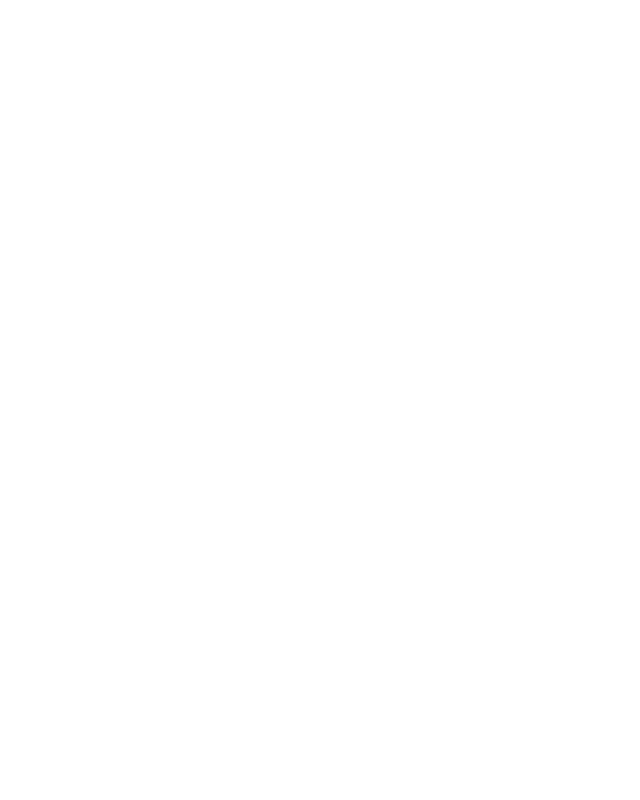
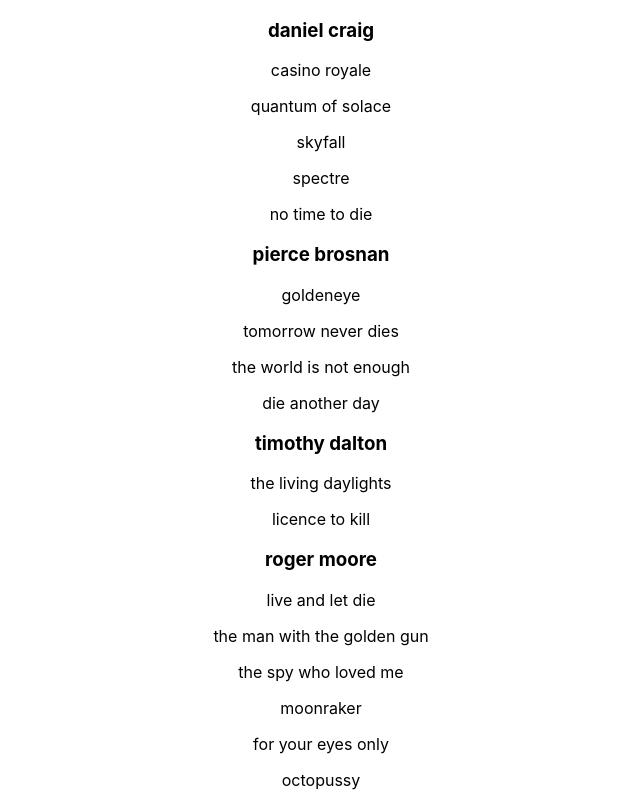
Before and after one commit to RossKeeley/tv-programme-guide, a React (Create React App) app: page / in a window 1280 px wide. Shown: the top 800 px of the page, without its empty margins (319-959 px from the left). Built offline with nearby package versions, Linux system fonts and the light colour scheme.

Commit message:
imported channel comonent in to app.js

```diff
--- a/src/App.js
+++ b/src/App.js
@@ -1,10 +1,11 @@
 import React from 'react';
+import Channel from './components/Channel';
 import './App.css';
 
 function App() {
   return (
     <div className="App">
-
+      <Channel />
     </div>
   );
 }
```
